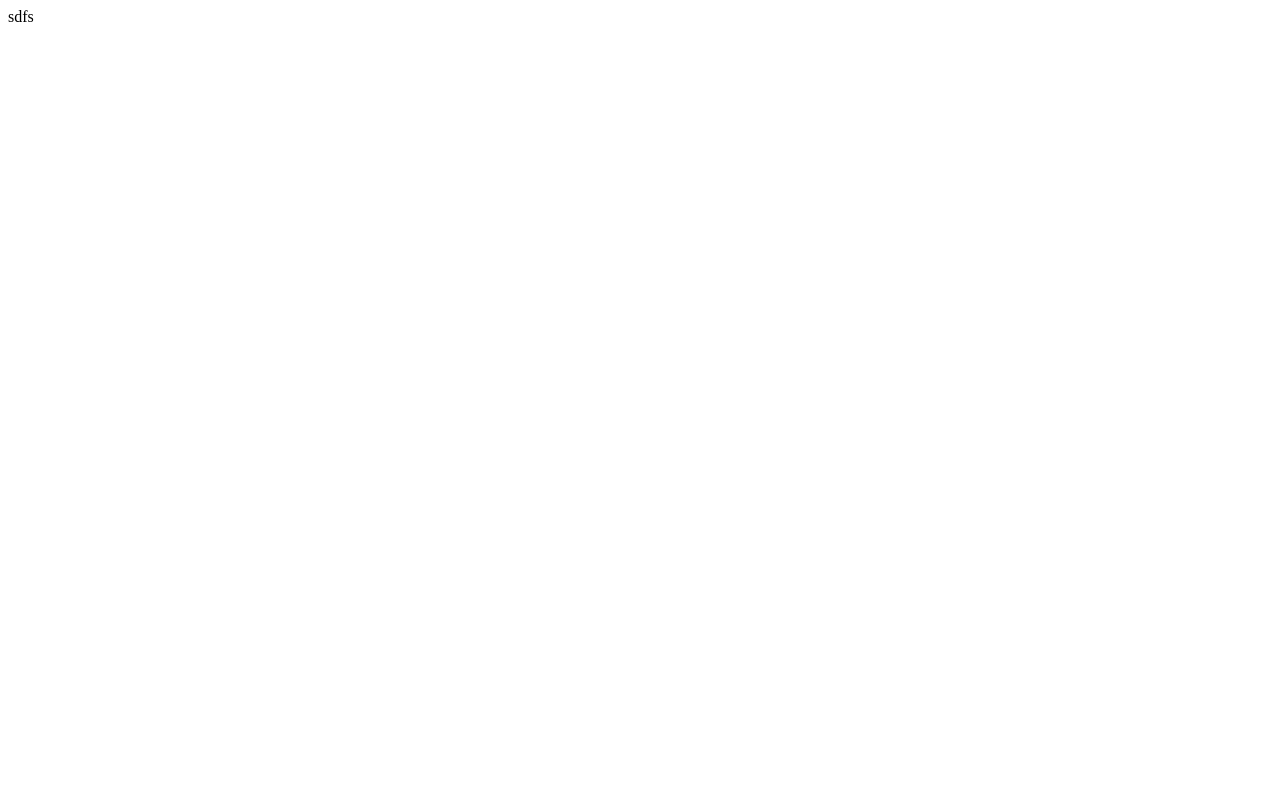
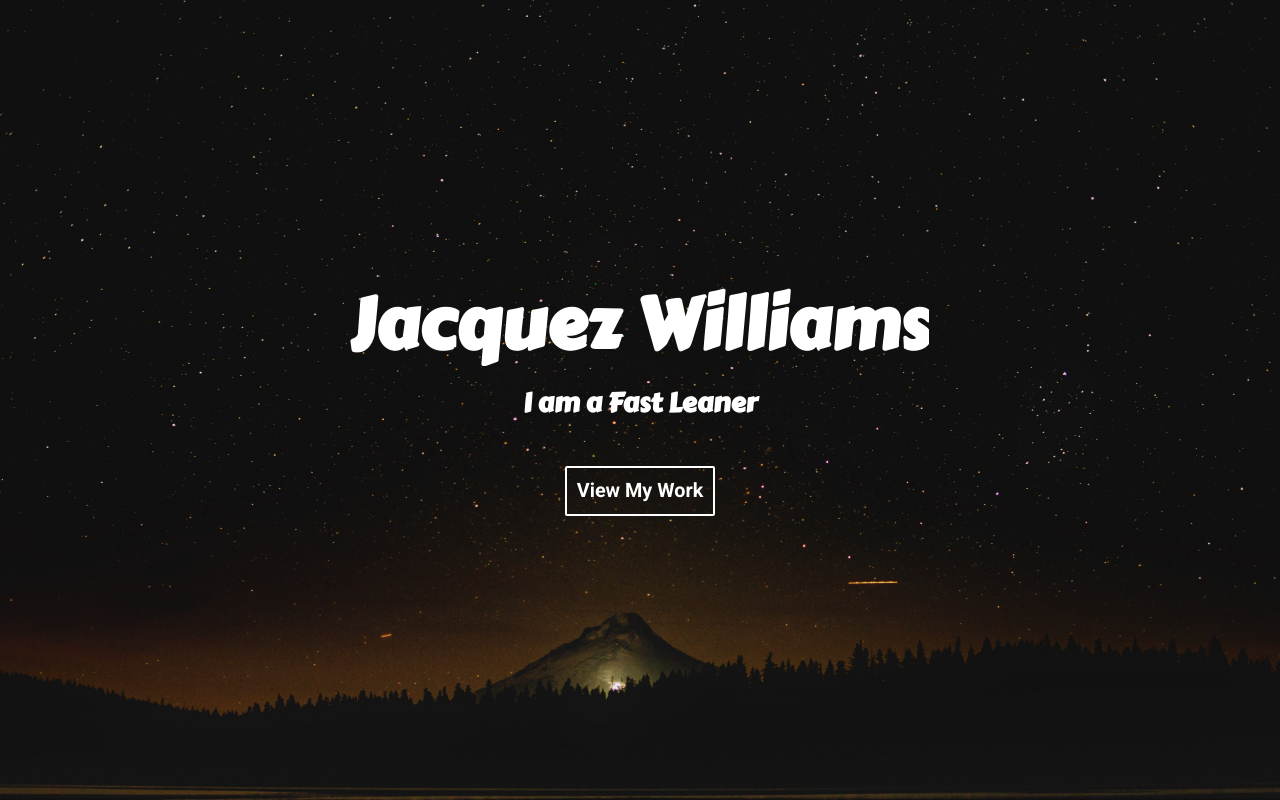
Before and after one commit to williamj1788/Portfolio, a React (Create React App) app: page / in a window 1280 px wide. Built offline with nearby package versions, Linux system fonts and the light colour scheme.

Commit message:
title is now animated

```diff
--- a/package.json
+++ b/package.json
@@ -3,6 +3,7 @@
   "version": "0.1.0",
   "private": true,
   "dependencies": {
+    "node-sass": "^4.12.0",
     "react": "^16.8.6",
     "react-dom": "^16.8.6",
     "react-scripts": "3.0.1"
--- a/src/App.js
+++ b/src/App.js
@@ -1,9 +1,13 @@
 import React from 'react';
+import './styles/Normalize.css';
+import './styles/index.scss';
+
+import Home from './Home';
 
 function App() {
   return (
     <section>
-      sdfs
+      <Home />
     </section>
   );
 }
--- a/src/Home.js
+++ b/src/Home.js
@@ -1,11 +1,26 @@
 import React from 'react';
+import s from './styles/Home.module.scss';
 
 class Home extends React.Component{
     render(){
         return(
-            <section>
-
+            <section className={s.home}>
+                <div>
+                    <Title>Jacquez Williams</Title>
+                    <h2 className={s.fadeIn}>I am a Fast Leaner</h2>
+                    <button className={`${s.button} ${s.fadeIn}`}>View My Work</button>
+                </div>
             </section>
         )
     }
 }
+
+const Title = ({ children }) => {
+    return(
+        <div className={s.view}>
+            <h1 className={s.title}>{children}</h1>
+        </div>
+    )
+}
+
+export default Home;
--- a/src/styles/Home.module.scss
+++ b/src/styles/Home.module.scss
@@ -0,0 +1,87 @@
+.home{
+    display: flex;
+    justify-content: center;
+    align-items: center;
+    width: 100%;
+    height: 100vh;
+    background-image: url(../Images/starry-sky-lake-mountain-trees-night-timothy-lake-united-states1.jpg);
+    background-size: cover;
+    background-position: center;
+    font-family: 'Carter One', cursive;
+    text-align: center;
+    color: white;
+}
+
+.view{
+    position: relative;
+    width: 1px;
+    height: 82px;
+    text-overflow: clip;
+    overflow: hidden;
+    animation-name: cool;
+    animation-duration: 2s;
+    animation-delay: 500ms;
+    animation-fill-mode: forwards;
+}
+
+.title{
+    position: absolute;
+    white-space: nowrap;
+    overflow: hidden;
+    font-size: 4rem;
+    margin: 0;
+}
+
+.desc{
+    font-size: 2rem;
+    margin-top: 15px;
+    margin-bottom: 0;
+}
+
+.button{
+    width: 150px;
+    height: 50px;
+    margin-top: 25px;
+    background-color: transparent;
+    border: 2px solid white;
+    border-radius: 2px;
+    color: white;
+    font-size: 1.1rem;
+    font-family: 'Roboto', sans-serif;
+    font-weight: bold;
+    cursor: pointer;
+    transition: 500ms;
+    &:hover{
+        background-color: white;
+        color: black;
+    }
+}
+
+.fadeIn{
+    opacity: 0;
+    animation-name: fade;
+    animation-duration: 1s;
+    animation-delay: 2.5s;
+    animation-fill-mode: forwards;
+}
+
+
+@keyframes cool{
+    0%{
+        width: 1px;
+        margin-right: 582px;
+    }
+    100%{
+        width: 582px;
+        margin-right: 1px;
+    }
+}
+
+@keyframes fade{
+    0%{
+        opacity: 0;
+    }
+    100%{
+        opacity: 1;
+    }
+}
--- /dev/null
+++ b/src/styles/index.scss
@@ -0,0 +1,5 @@
+@import url('https://fonts.googleapis.com/css?family=Carter+One|Roboto:400,500,700&display=swap');
+html{
+    font-size: 18px;
+    font-family: 'Roboto', sans-serif;
+}
```
Also changed, not shown: src/styles/Normalize.css (added), 1 other file (tests, documents, lock files or other folders).
